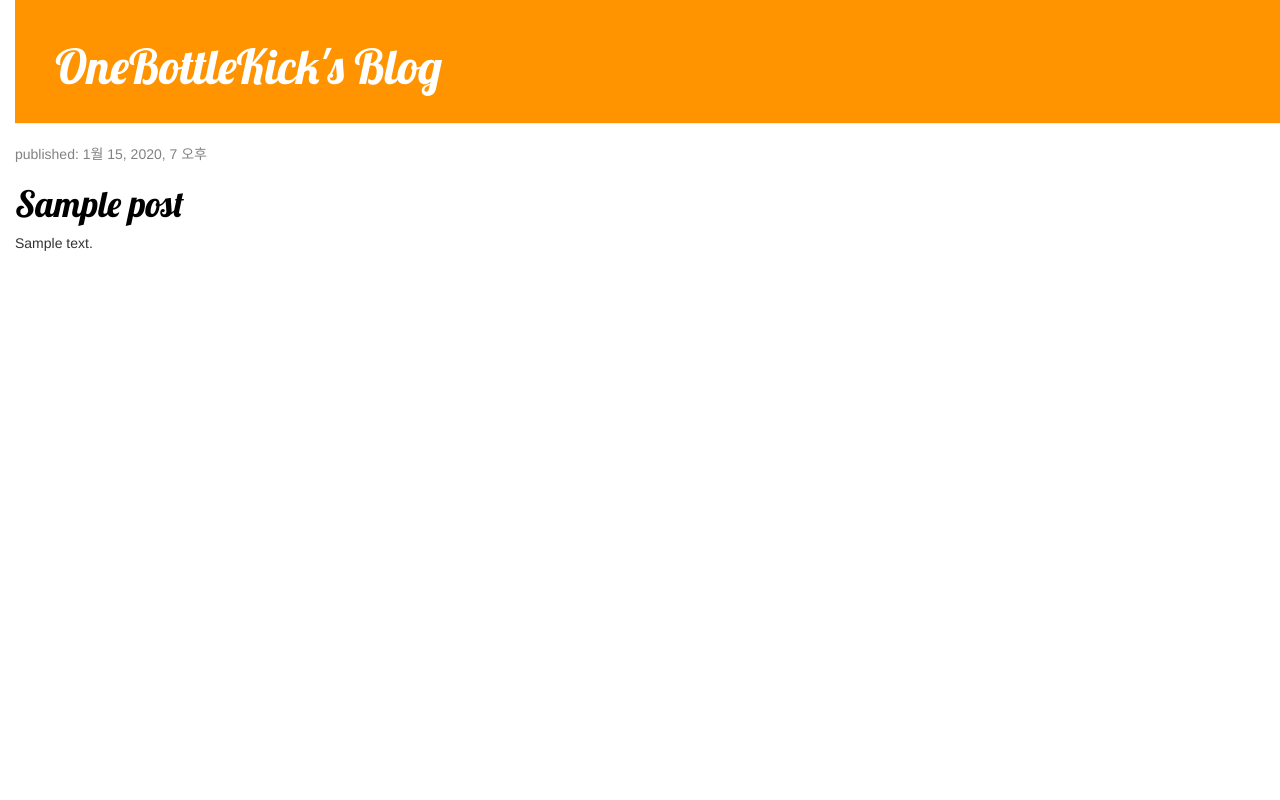
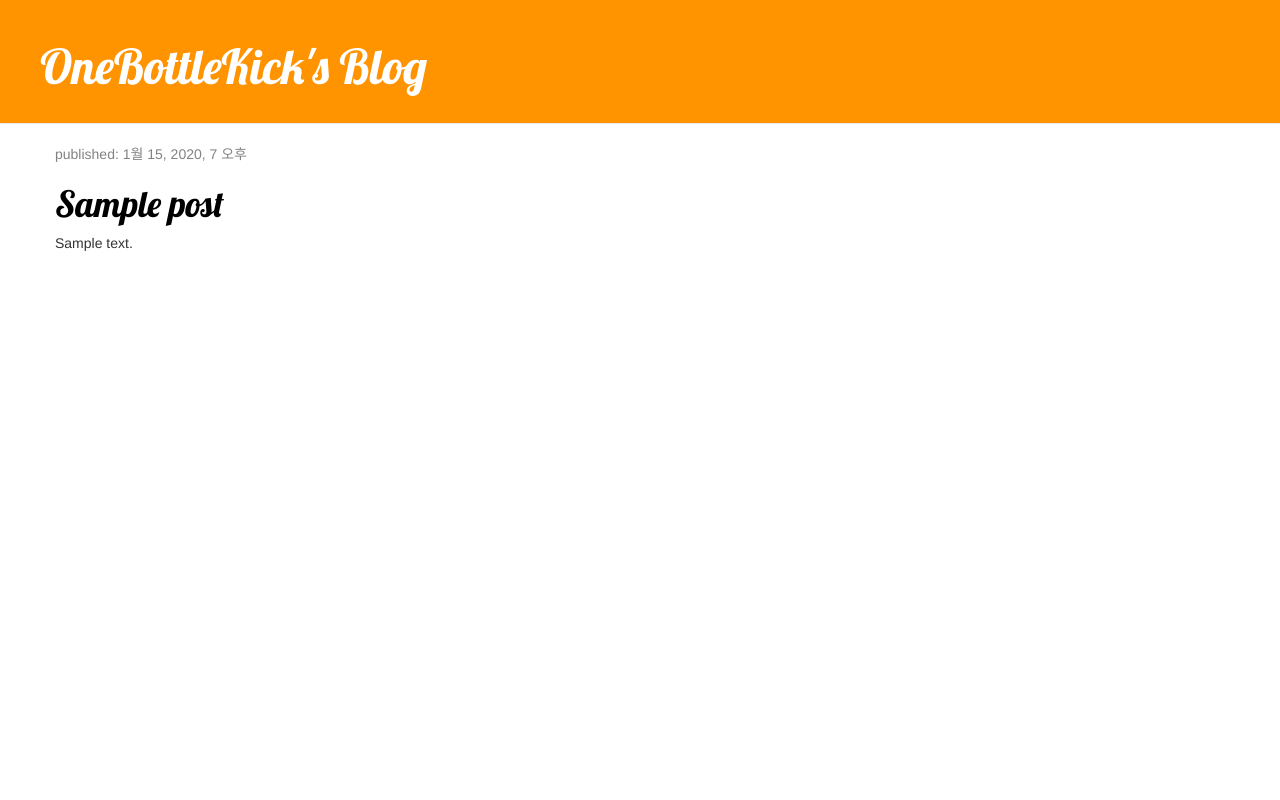
Before and after one commit to OneBottleKick/my-first-blog, a Django app: page / in a window 1280 px wide. Run offline with Django 3.2, Linux system fonts and the light colour scheme; tables that the repository leaves empty hold one stand-in row (values such as "Sample post"); some libraries are stand-ins or nearby versions.

Commit message:
django templates

```diff
--- a/blog/static/css/blog.css
+++ b/blog/static/css/blog.css
@@ -1,10 +1,3 @@
-h1 a {
-    color: #FCA205;
-    font-family: 'Lobster';
-}
-body {
-    padding-left: 15px;
-}
 .page-header {
     background-color: #ff9400;
     margin-top: 0;
--- a/blog/templates/blog/post_list.html
+++ b/blog/templates/blog/post_list.html
@@ -13,13 +13,21 @@
         </div>
 
         {% for post in posts %}
-            <div class="post">
-                <div class="date">
-                    <p>published: {{ post.published_date }}</p>
+        <div class="content container">
+            <div class="row">
+                <div class="col-md-8">
+                    {% for post in posts %}
+                        <div class="post">
+                            <div class="date">
+                                <p>published: {{ post.published_date }}</p>
+                            </div>
+                            <h1><a href="">{{ post.title }}</a></h1>
+                            <p>{{ post.text|linebreaksbr }}</p>
+                        </div>
+                    {% endfor %}
                 </div>
-                <h1><a href="">{{ post.title }}</a></h1>
-                <p>{{ post.text|linebreaksbr }}</p>
             </div>
+        </div>
         {% endfor %}
     </body>
 </html>
```
